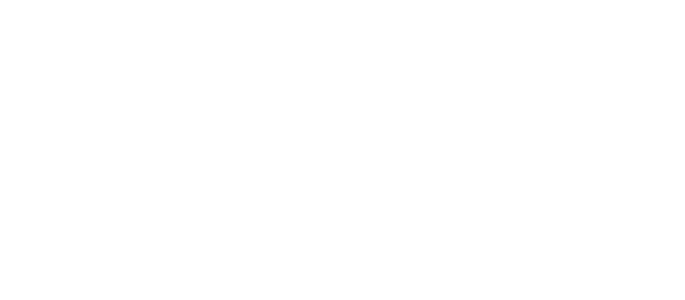
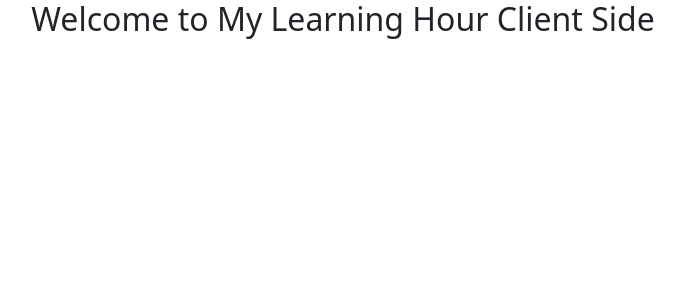
Before and after one commit to anamul-github/learning-platform-client, a React (Create React App) app: page / in a window 1280 px wide. Shown: the top 300 px of the page, without its empty margins (297-982 px from the left). Built offline with nearby package versions, Linux system fonts and the light colour scheme.

Commit message:
installed react-icons and react-toastify

```diff
--- a/package.json
+++ b/package.json
@@ -11,8 +11,10 @@
     "react": "^18.2.0",
     "react-bootstrap": "^2.5.0",
     "react-dom": "^18.2.0",
+    "react-icons": "^4.6.0",
     "react-router-dom": "^6.4.2",
     "react-scripts": "5.0.1",
+    "react-toastify": "^9.0.8",
     "web-vitals": "^2.1.4"
   },
   "scripts": {
--- a/src/App.js
+++ b/src/App.js
@@ -3,7 +3,7 @@ import './App.css';
 function App() {
   return (
     <div className="App">
-
+      <h2>Welcome to My Learning Hour Client Side</h2>
     </div>
   );
 }
```
Also changed, not shown: src/steps.js (added, +13 -0 lines), 1 other file (tests, documents, lock files or other folders).
